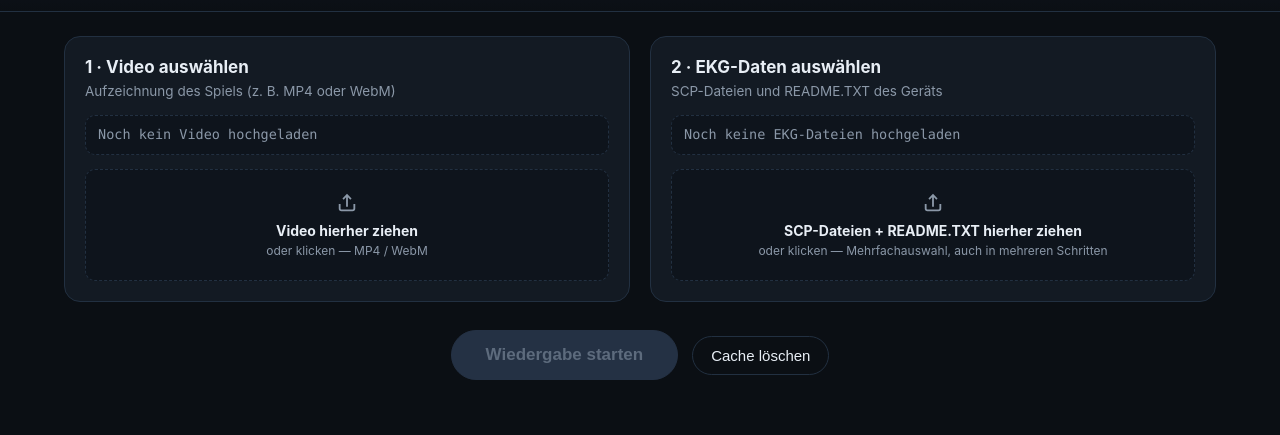
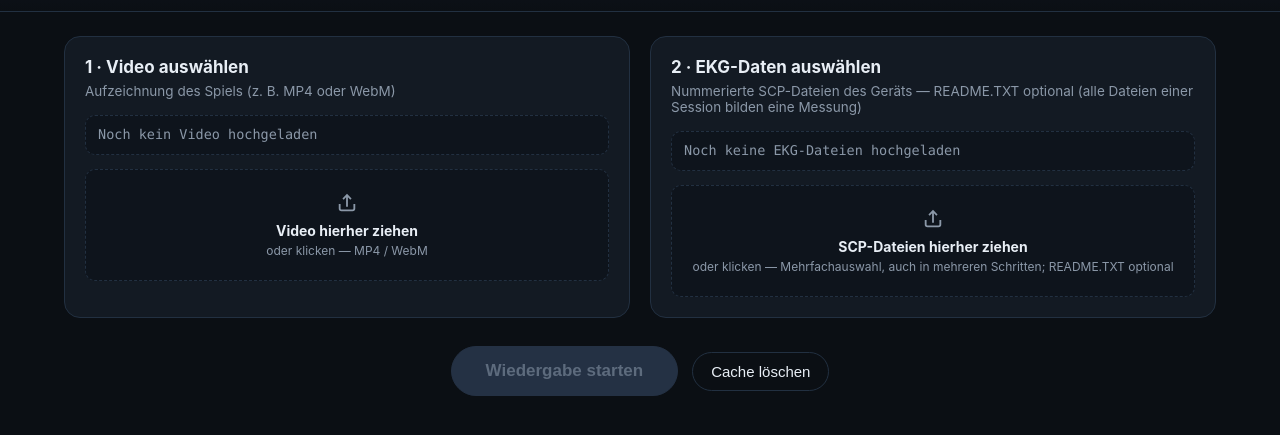
Before and after one commit to gorgoroth31/gdmt-ekg, a plain HTML site: page app/static/index.html in a window 1280 px wide. Shown: the part 61-496 px from the top of the page. Drawn offline with Linux system fonts and the light colour scheme.

Commit message:
made readme.txt optional

```diff
--- a/app/static/index.html
+++ b/app/static/index.html
@@ -35,12 +35,12 @@
       </div>
       <div class="card pick-card" id="card-ecg">
         <h2>2 · EKG-Daten auswählen</h2>
-        <p class="hint">SCP-Dateien und README.TXT des Geräts</p>
+        <p class="hint">Nummerierte SCP-Dateien des Geräts — README.TXT optional (alle Dateien einer Session bilden eine Messung)</p>
         <div class="pick-value empty" id="pick-ecg-label">Noch keine EKG-Dateien hochgeladen</div>
         <label class="dropzone" for="file-ecg" id="drop-ecg">
           <svg class="dz-ico" viewBox="0 0 24 24" aria-hidden="true"><path fill="currentColor" d="M19 13v5a1 1 0 0 1-1 1H6a1 1 0 0 1-1-1v-5H3v5a3 3 0 0 0 3 3h12a3 3 0 0 0 3-3v-5h-2zM11 5.83 8.41 8.41 7 7l5-5 5 5-1.41 1.41L13 5.83V16h-2V5.83z"/></svg>
-          <b>SCP-Dateien + README.TXT hierher ziehen</b>
-          <span>oder klicken — Mehrfachauswahl, auch in mehreren Schritten</span>
+          <b>SCP-Dateien hierher ziehen</b>
+          <span>oder klicken — Mehrfachauswahl, auch in mehreren Schritten; README.TXT optional</span>
           <input type="file" id="file-ecg" accept=".scp,.SCP,.txt,.TXT" multiple hidden>
         </label>
         <div class="record-row" id="record-row" hidden>
```
Also changed, not shown: 1 other file.
